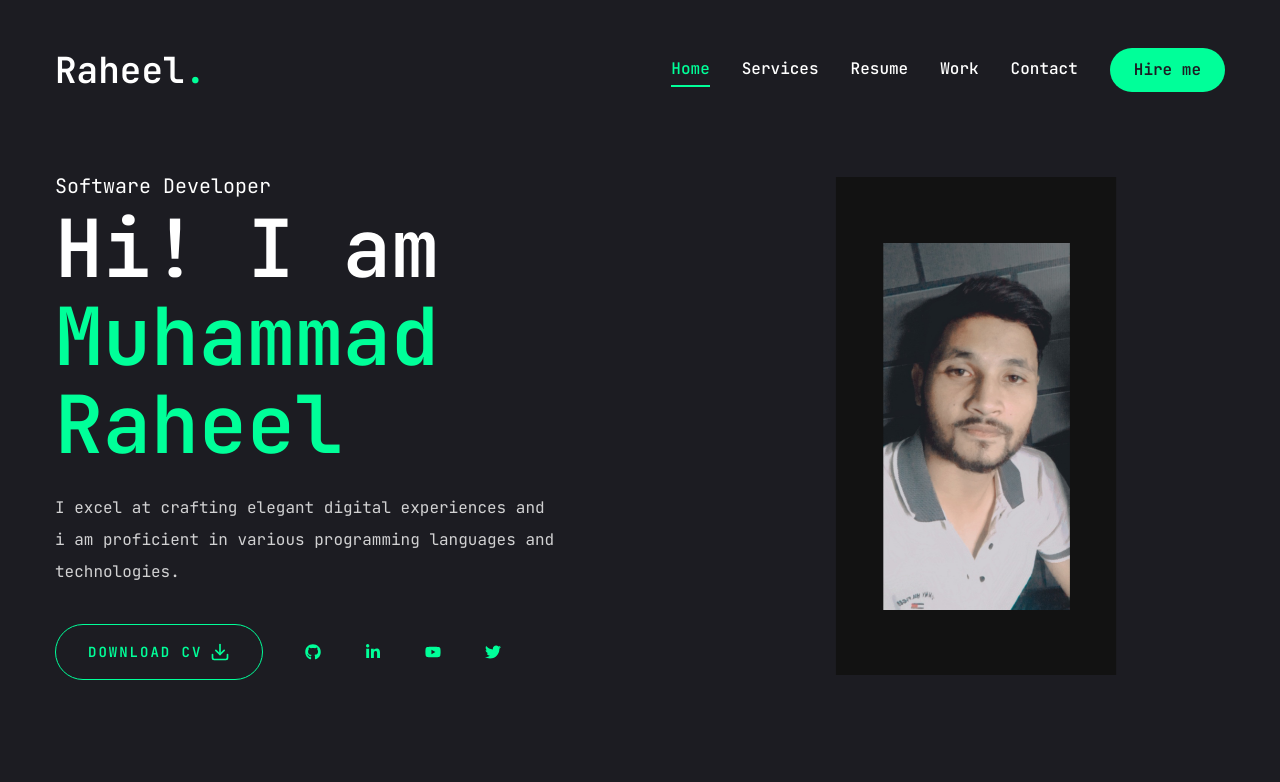
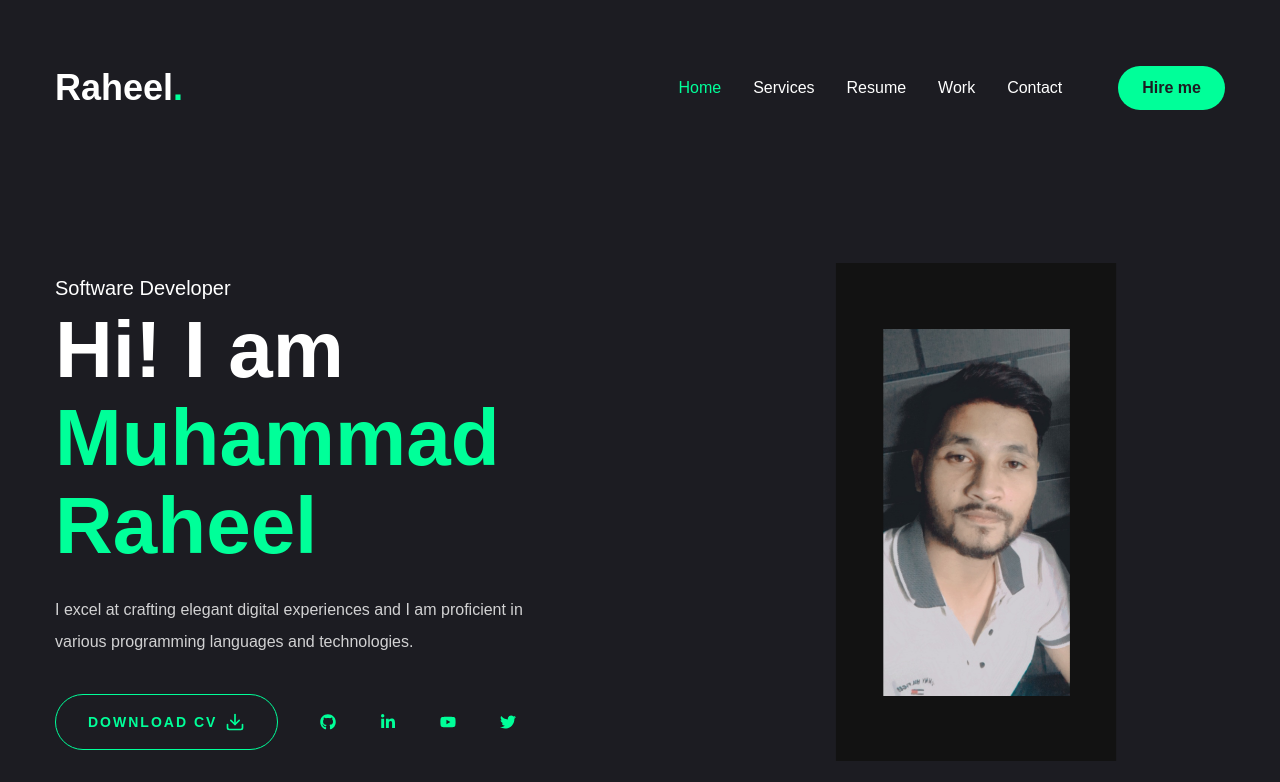
Before and after one commit to raheel-muhammad/portfolio-2, a Next.js app: page / in a window 1280 px wide. Shown: the top 782 px of the page. Built offline with nearby package versions, Linux system fonts and the light colour scheme.

Commit message:
convert whole app into single page app

```diff
--- a/app/page.jsx
+++ b/app/page.jsx
@@ -1,19 +1,45 @@
-import Photo from "@/components/Photo";
-import Social from "@/components/Social";
-import Stats from "@/components/Stats";
-import { Button } from "@/components/ui/button";
-import { FiDownload } from "react-icons/fi";
+"use client";
+import { useState } from 'react';
+import Section from '@/components/Section';
+import Photo from '@/components/Photo';
+import Social from '@/components/Social';
+import Stats from '@/components/Stats';
+import { Button } from '@/components/ui/button';
+import { FiDownload } from 'react-icons/fi';
+import Contact from './contact/page';
+import Work from './work/page';
+import Resume from './resume/page';
+import Services from './services/page';
+
+
 const Home = () => {
+  const [activeSection, setActiveSection] = useState('home');
+
+
+  const handleNavigate = (section) => {
+    document.getElementById(section).scrollIntoView({ behavior: 'smooth' });
+    setActiveSection(section);
+  };
+
   return (
-    <section className="h-full">
+    <div className="h-full">
+      <Section id="home">
         <div className="container mx-auto h-full">
           <div className="flex flex-col xl:flex-row items-center justify-between xl:pt-8 xl:pb-24">
             <div className="text-center xl:text-left order-2 xl:order-none">
               <span className="text-xl">Software Developer</span>
-            <h1 className="h1 mb-6">Hi! I am <br /> <span className="text-accent">Muhammad Raheel</span></h1>
-            <p className="max-w-[500px] mb-9 text-white/80">I excel at crafting elegant digital experiences and i am proficient in various programming languages and technologies.</p>
+              <h1 className="h1 mb-6">
+                Hi! I am <br /> <span className="text-accent">Muhammad Raheel</span>
+              </h1>
+              <p className="max-w-[500px] mb-9 text-white/80">
+                I excel at crafting elegant digital experiences and I am proficient in various programming languages and technologies.
+              </p>
               <div className="flex flex-col xl:flex-row items-center gap-8">
-              <Button variant="outline" size="lg" className="uppercase flex items-center gap-2 hover:bg-accent hover:text-primary hover:transition-all duration-500">
+                <Button
+                  variant="outline"
+                  size="lg"
+                  className="uppercase flex items-center gap-2 hover:bg-accent hover:text-primary hover:transition-all duration-500"
+                >
                   <span>Download CV</span>
                   <FiDownload className="text-xl" />
                 </Button>
@@ -22,11 +48,26 @@ const Home = () => {
                 </div>
               </div>
             </div>
-          <div className="order-1 xl:order-none mb-8 xl:mb-0"><Photo /></div>
+            <div className="order-1 xl:order-none mb-8 xl:mb-0">
+              <Photo />
+            </div>
           </div>
         </div>
         <Stats />
-    </section>
+      </Section>
+      <Section id="services">
+        <Services />
+      </Section>
+      <Section id="resume">
+        <Resume />
+      </Section>
+      <Section id="work">
+        <Work />
+      </Section>
+      <Section id="contact">
+        <Contact />
+      </Section>
+    </div>
   );
 };
 
--- a/components/MobileNav.jsx
+++ b/components/MobileNav.jsx
@@ -1,63 +1,57 @@
 "use client";
-import React from 'react'
+import React, { useState } from 'react';
 import { usePathname } from 'next/navigation';
 import Link from 'next/link';
-import { Sheet, SheetContent, SheetTrigger } from "@/components/ui/sheet"
+import { Sheet, SheetContent, SheetTrigger } from "@/components/ui/sheet";
 import { CiMenuFries } from "react-icons/ci";
 
 const links = [
-    {
-        name: "home",
-        path: "/"
-    },
-    {
-        name: "services",
-        path: "/services"
-    },
-    {
-        name: "resume",
-        path: "/resume"
-    },
-    {
-        name: "work",
-        path: "/work"
-    },
-    {
-        name: "contact",
-        path: "/contact"
-    }
-]
+    { name: "Home", path: "/" },
+    { name: "Services", path: "/services" },
+    { name: "Resume", path: "/resume" },
+    { name: "Work", path: "/work" },
+    { name: "Contact", path: "/contact" }
+];
 
-const MobileNav = () => {
+const MobileNav = ({ onNavigate }) => {
     const pathname = usePathname();
+    const [activeSection, setActiveSection] = useState('home');
+
+    const handleNavigation = (section) => {
+        setActiveSection(section);
+        onNavigate(section);
+    };
+
     return (
-
         <Sheet>
-            <SheetTrigger className='flex justify-center items-center'>
+            <SheetTrigger className='p-2'>
                 <CiMenuFries className='text-[32px] text-accent' />
             </SheetTrigger>
-            <SheetContent className='flex flex-col'>
-                <div className='mt-32 mb-40 text-center text-2xl'>
-                    <Link href="/">
+            <SheetContent className='flex flex-col p-6 bg-primary shadow-lg'>
+                <div className='mb-8 text-center'>
+                    <Link href="/" className='text-2xl font-bold'>
                         <h1 className='text-4xl font-semibold'>
                             Raheel<span className='text-accent'>.</span>
-                        </h1></Link>
+                        </h1>
+                    </Link>
                 </div>
-                <nav className='flex flex-col justify-center items-center gap-8 mt-[-100px]'>
-                    {links.map((link, index) => {
-                        return (
-                            <Link href={link.path}
-                                key={index}
-                                className={`${link.path === pathname && "text-accent border-accent"}text-xl capitalize hover:text-accent transition-all`}
-                            >
-                                {link.name}
-                            </Link>
-                        )
-                    })}
+                <nav className='flex flex-col items-center space-y-6 text-white/10'>
+                    {links.map((link) => (
+                        <button
+                            key={link.path}
+                            className={`text-xl capitalize cursor-pointer ${link.path === pathname || activeSection === link.name.toLowerCase() ? 'text-accent' : 'text-gray-800'} hover:text-accent transition-colors duration-200`}
+                            onClick={() => handleNavigation(link.name.toLowerCase())}
+                        >
+                            {link.name}
+                        </button>
+                    ))}
                 </nav>
+                <button className="mt-6 bg-accent text-primary px-2 py-2 rounded-lg">
+                    Hire me
+                </button>
             </SheetContent>
         </Sheet>
-    )
+    );
 }
 
-export default MobileNav
+export default MobileNav;
--- a/components/Nav.jsx
+++ b/components/Nav.jsx
@@ -1,39 +1,32 @@
-"use client"
-import React from 'react';
-import Link from 'next/link';
-import { usePathname } from 'next/navigation';
+"use client";
+import { useState } from 'react';
 
 
-const links = [{
-    name: "home",
-    path: "/"
-},
-{
-    name: "services",
-    path: "/services"
-},
-{
-    name: "resume",
-    path: "/resume"
-},
-{
-    name: "work",
-    path: "/work"
-},
-{
-    name: "contact",
-    path: "/contact"
-}
-]
-const Nav = () => {
-    const pathname = usePathname();
+const Nav = ({ onNavigate }) => {
+    const [activeSection, setActiveSection] = useState('home');
+
+    const handleNavigation = (section) => {
+        setActiveSection(section);
+        onNavigate(section);
+    };
+
     return (
-        <nav className='flex gap-8'>{links.map((link, index) => {
-            return (
-                <Link href={link.path} key={index} className={`${link.path === pathname && "text-accent border-b-2 border-accent"} capitalize font-medium hover:text-accent transition-all`}>{link.name}</Link>
-            );
-        })}</nav>
-    )
-}
+        <nav className="flex justify-between items-center p-6">
+            {/* <div className="text-xl font-bold">Raheel.</div> */}
+            <ul className="flex gap-8">
+                {['Home', 'Services', 'Resume', 'Work', 'Contact'].map((item) => (
+                    <li
+                        key={item}
+                        className={`cursor-pointer ${activeSection === item.toLowerCase() ? 'text-accent' : ''}`}
+                        onClick={() => handleNavigation(item.toLowerCase())}
+                    >
+                        {item}
+                    </li>
+                ))}
+            </ul>
+            {/* <button className="bg-accent text-primary px-4 py-2 rounded-lg">Hire me</button> */}
+        </nav>
+    );
+};
 
-export default Nav
+export default Nav;
--- /dev/null
+++ b/components/Section.jsx
@@ -0,0 +1,10 @@
+
+const Section = ({ id, children }) => {
+    return (
+        <section id={id} className="min-h-screen flex flex-col items-Start justify-center">
+            {children}
+        </section>
+    );
+};
+
+export default Section;
--- a/tailwind.config.js
+++ b/tailwind.config.js
@@ -20,7 +20,7 @@ module.exports = {
       xl: "1200px",
     },
     fontFamily: {
-      primary: "var(--font-jetbrainsMono)"
+      primary: ["Poppins", "sans-serif"],
     },
     extend: {
       colors: {
```
Lines whose indentation alone changed are shown as unchanged.
